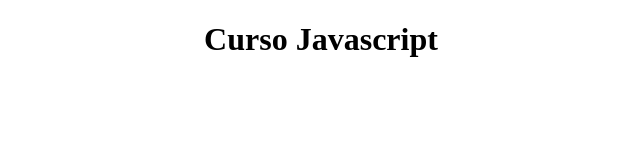
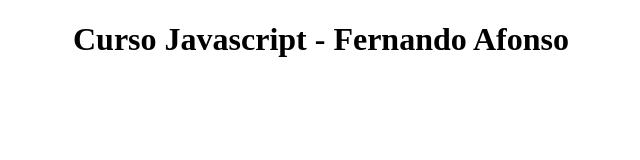
Before and after one commit to FernandoDesenvolvedor/curso_Javascript, a plain HTML site: page index.html in a window 1280 px wide. Shown: the whole page, without its empty margins (319-959 px from the left). Drawn offline with Linux system fonts and the light colour scheme.

```diff
--- a/index.html
+++ b/index.html
@@ -9,7 +9,7 @@
 
 </head>
 <body>
-    <h1>Curso Javascript</h1>
+    <h1>Curso Javascript - Fernando Afonso</h1>
 
     <script src="scripts.js"></script>
 </body>
```
